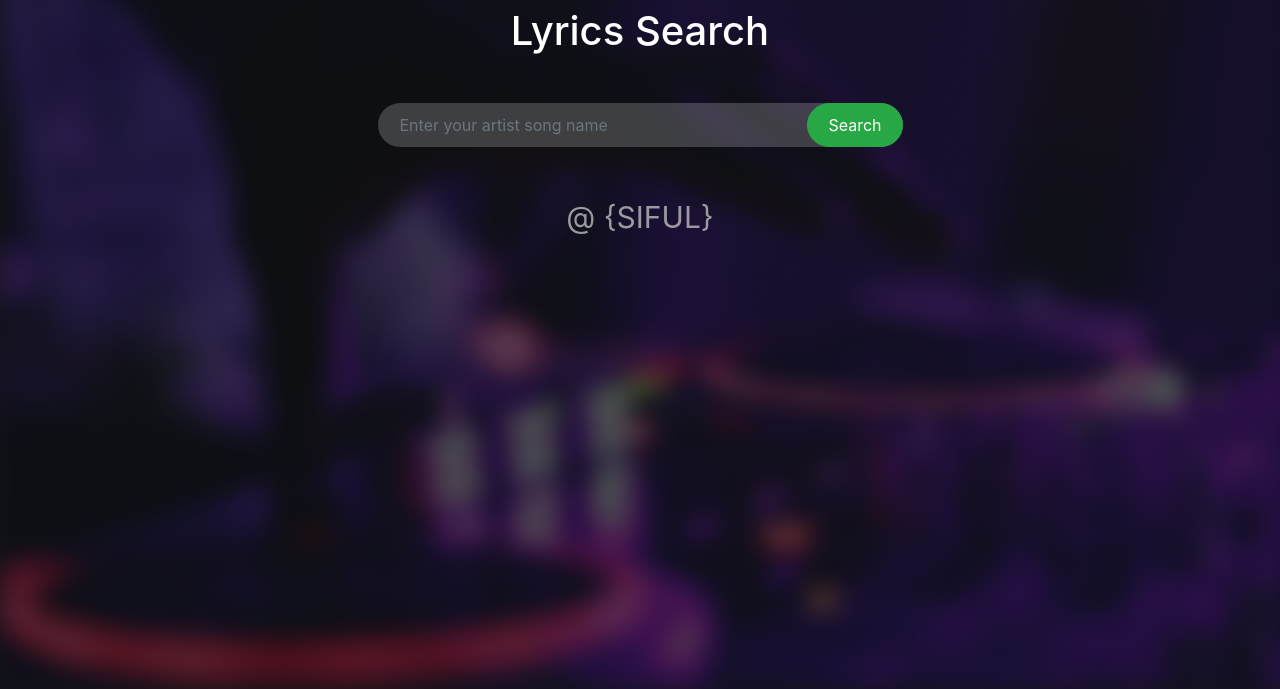
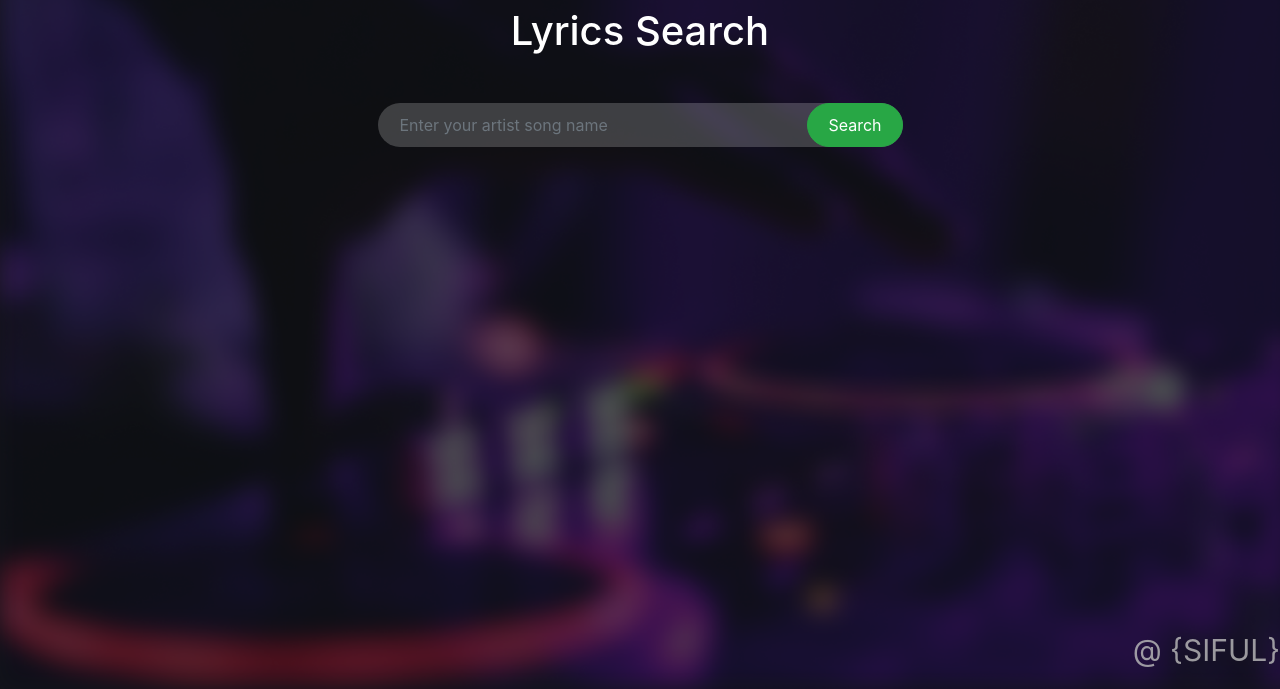
Before and after one commit to sifulbd/lyrics-finder, a plain HTML site: page index.html in a window 1280 px wide. Shown: the part 111-800 px from the top of the page. Drawn offline with nearby package versions, Linux system fonts and the light colour scheme.

Commit message:
Update style.css

```diff
--- a/style.css
+++ b/style.css
@@ -80,3 +80,8 @@ body{
     position: absolute;
     right: 30%;
 }
+.footer p {
+    position: absolute;
+    right: 0;
+    bottom: 0;
+}
```
